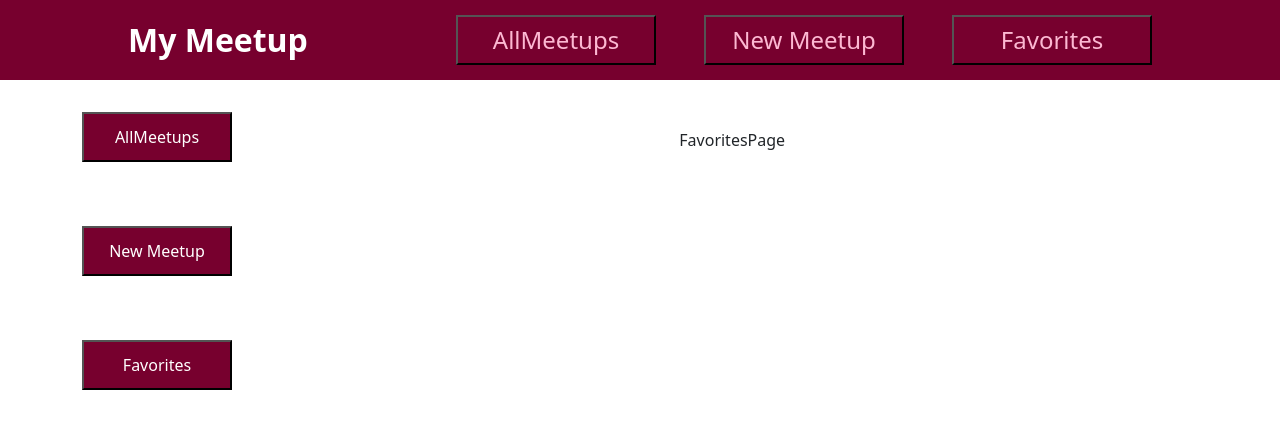
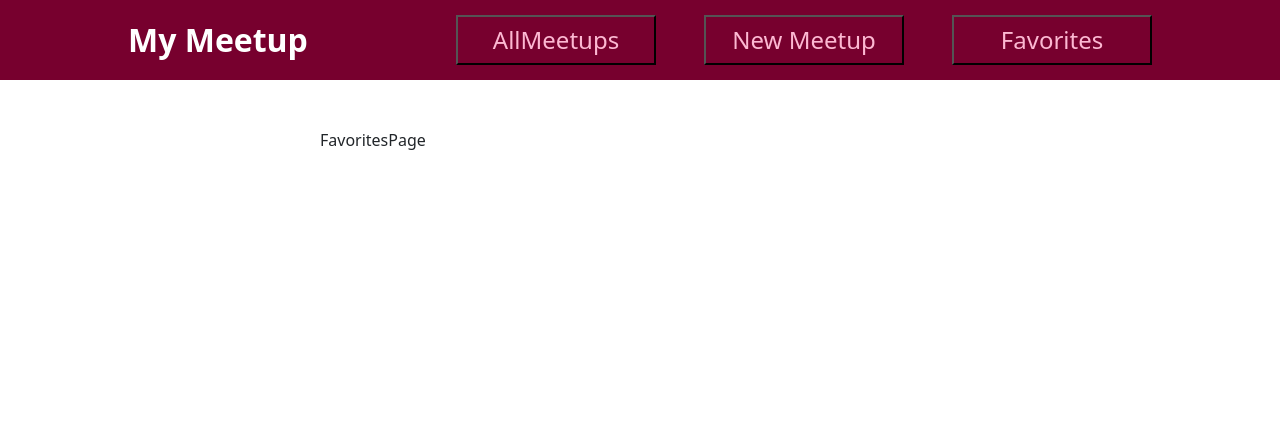
Before and after one commit to SOETHIHAKYAW/react-remote-app-test, a React (Create React App) app: page /favorites in a window 1280 px wide. Shown: the top 428 px of the page. Built offline with nearby package versions, Linux system fonts and the light colour scheme.

Commit message:
remove button from column

```diff
--- a/src/components/layout/Layout.js
+++ b/src/components/layout/Layout.js
@@ -1,8 +1,6 @@
 import classes from './Layout.module.css';
 import MainNavigation from './MainNavigation';
-import { Link } from 'react-router-dom';
 import 'bootstrap/dist/css/bootstrap.min.css';
-import { Container, Row, Col } from 'react-bootstrap';
 
 function Layout(props) {
     return (
@@ -10,38 +8,9 @@ function Layout(props) {
         <div>
             <MainNavigation />
 
-            <Container>
-            <Row>
-                <Col className={classes.col}>
-                    <div>
-                        <Link to='/'>
-                        <button className={classes.button}>
-                            AllMeetups
-                        </button>
-                        </Link>
-                    </div>
-                    <div>
-                    <Link to='/new-meetup'>
-                        <button className={classes.button}>
-                            New Meetup
-                        </button>
-                     </Link>
-                    </div>
-                    <div>
-                    <Link to='/favorites'>
-                        <button className={classes.button}>
-                            Favorites
-                        </button>
-                    </Link>
-                    </div>
-                </Col>
-                <Col>
-                <main className={classes.main}>
+            <main className={classes.main}>
                 {props.children}
                  </main>
-                </Col>
-            </Row>
-            </Container>
         </div>
     );
 
```
